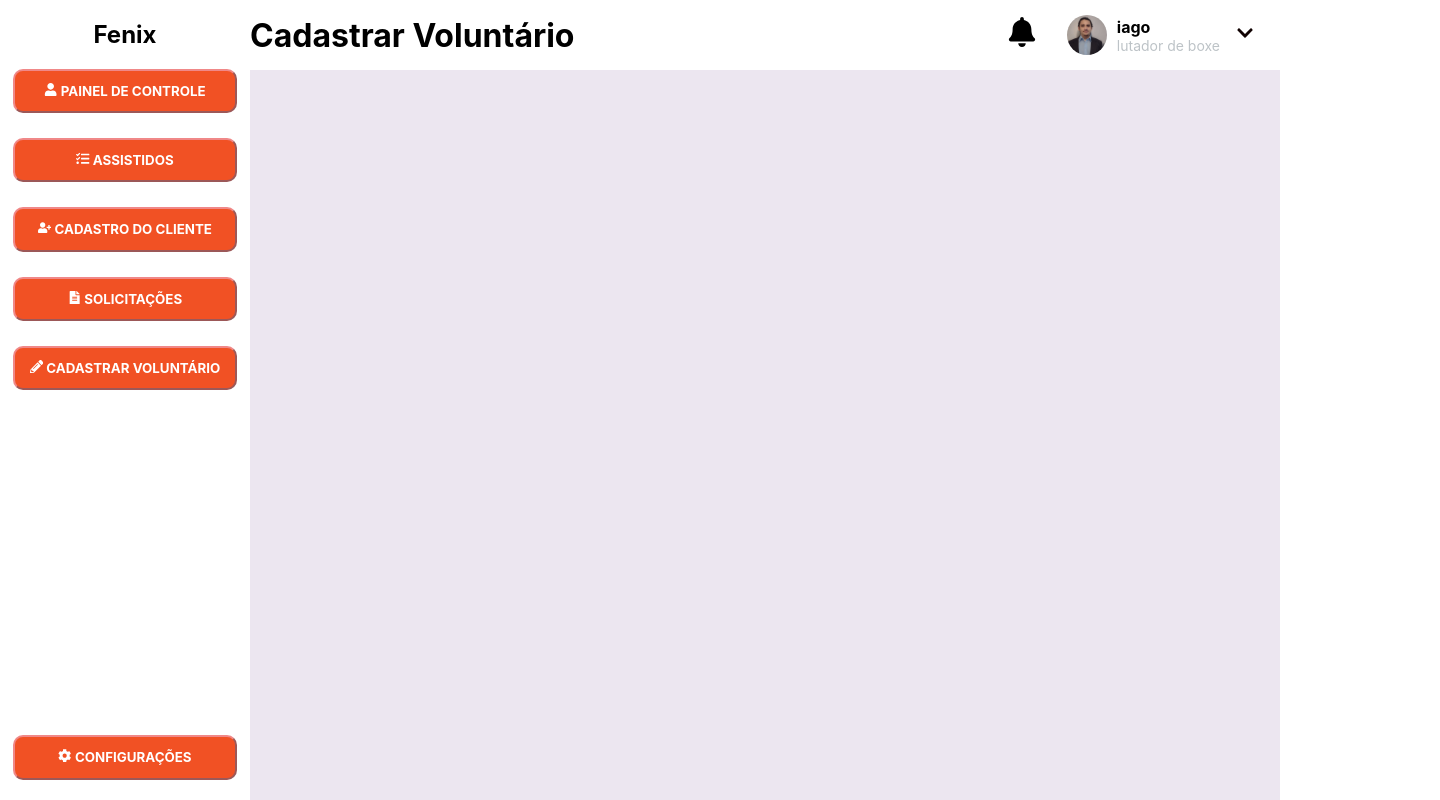
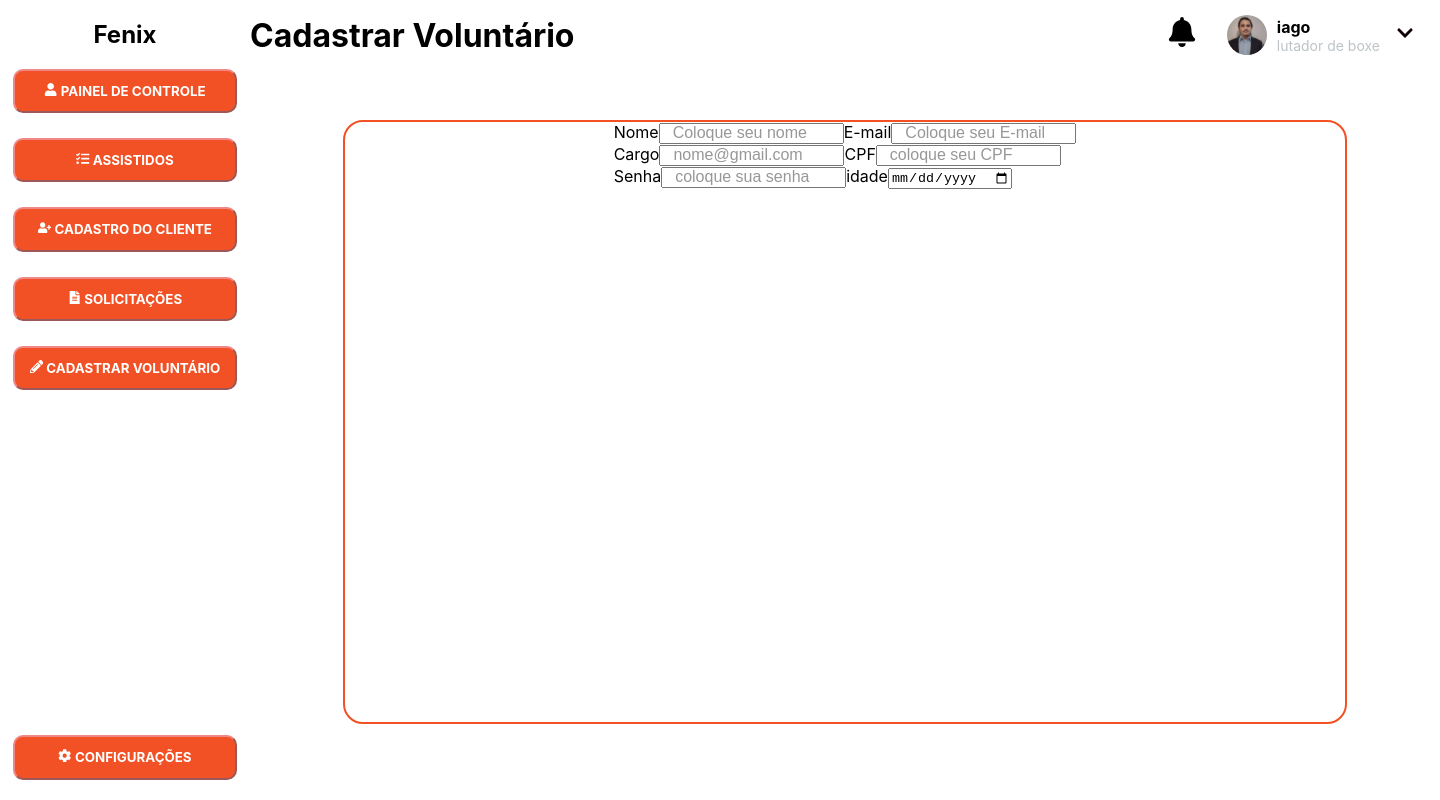
Before and after one commit to ghts2110/Fenix, a React (Create React App) app in the folder web/: page /register in a window 1280 px wide. Shown: the whole page, 1440 px wide, since content can reach past the window. Built offline with nearby package versions, Linux system fonts and the light colour scheme.

Commit message:
BoxRegister feature/register

```diff
--- a/web/src/components/Header/Header.module.css
+++ b/web/src/components/Header/Header.module.css
@@ -1,6 +1,6 @@
 .header {
   display: flex;
-  width: 1539px;
+  width: 1180px;
   height: 70px;
   top: 1050px;
   left: 457px;
--- /dev/null
+++ b/web/src/components/TelaRegister/BoxRegister/BoxRegister.module.css
@@ -0,0 +1,16 @@
+.forms{
+    width: 1000px;
+    height: 600px;
+
+    border-radius: 20px;
+    border: #F15124;
+    border-width: 2px;
+    border-style:solid;
+
+    display: flex;
+    align-items: center;
+    flex-direction:  column;
+
+    margin-top: 50px;
+    margin-bottom: 50px;
+}
--- /dev/null
+++ b/web/src/components/TelaRegister/BoxRegister/index.js
@@ -0,0 +1,65 @@
+import styles from "./BoxRegister.module.css";
+
+const Forms = () => {
+  return (
+    <section className={styles.forms}>
+      <forms>
+        <div>
+          <label for="name">Nome</label>
+          <input
+            type="text"
+            name="name"
+            id="name"
+            placeholder="Coloque seu nome"
+          ></input>
+
+          <label for="email">E-mail</label>
+          <input
+            type="email"
+            name="email"
+            id="email"
+            placeholder="Coloque seu E-mail"
+          ></input>
+        </div>
+
+        <div>
+          <label for="Position">Cargo</label>
+          <input
+            type="text"
+            name="Position"
+            id="Position"
+            placeholder="nome@gmail.com"
+          ></input>
+
+          <label for="CPF">CPF</label>
+          <input
+            type="text"
+            name="CPF"
+            id="CPF"
+            placeholder="coloque seu CPF"
+          ></input>
+        </div>
+
+        <div>
+          <label for="password">Senha</label>
+          <input
+            type="password"
+            name="password"
+            id="password"
+            placeholder="coloque sua senha"
+          ></input>
+
+          <label for="">idade</label>
+          <input
+            type="date"
+            name="CPF"
+            id="CPF"
+            placeholder="coloque seu CPF"
+          ></input>
+        </div>
+      </forms>
+    </section>
+  );
+};
+
+export default Forms;
--- a/web/src/components/TelaRegister/Register.module.css
+++ b/web/src/components/TelaRegister/Register.module.css
@@ -1,5 +1,11 @@
 .container {
     display: flex;
+}
+
+.container2 {
+    display: flex;
+    align-items: center;
+    flex-direction:  column;
 }
 
 .item1{
@@ -22,6 +28,12 @@
 
 }
 
+.item3{
+    display: flex;
+    align-items: center;
+    flex-direction:  column;
+}
+
 .TelaDashboard{
     background-color: #ECE6F0;
 }
--- a/web/src/components/TelaRegister/index.js
+++ b/web/src/components/TelaRegister/index.js
@@ -1,12 +1,14 @@
 import styles from "./Register.module.css";
 import Header from "../Header";
 import NavigatePanel from "../NavigatePanel";
+import Box from "./BoxRegister";
 
 function Register() {
   return (
-    <main className={styles.TelaDashboard}>
+    <main className={styles.TelaRegister}>
       <div className={styles.container}>
         <NavigatePanel className={styles.item1} />
+        <div className={styles.container2}>
           <Header
             className={styles.item2}
             pagina="Cadastrar Voluntário"
@@ -14,6 +16,8 @@ function Register() {
             position="lutador de boxe"
             imagem="imagems/iago-de-terno.png"
           />
+          <Box className={styles.item3}/>
+        </div>
       </div>
     </main>
   );
```
Lines whose indentation alone changed are shown as unchanged.
